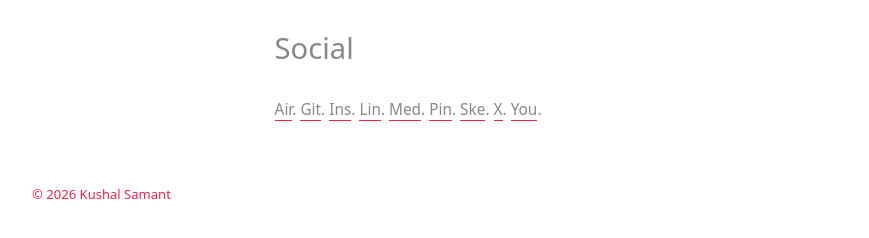
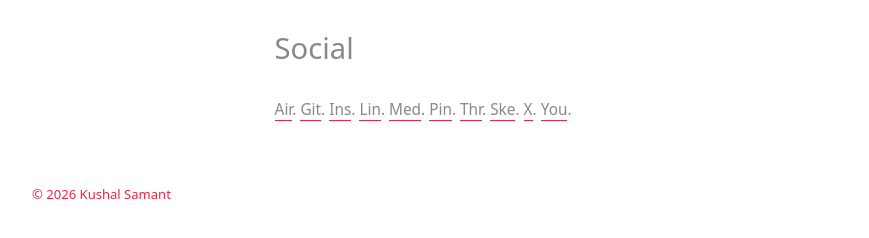
Before and after one commit to kushalsamant/kushalsamant.github.io, a Jekyll site: the page built from index.md, in a window 1280 px wide. Shown: the part 437-675 px from the top of the page, without its empty margins (14-883 px from the left). Built offline with Jekyll 4.4.1, drawn with Linux system fonts in a browser that asks for light colours; our own code applies the rules of GitHub Pages for plain Markdown files.

Commit message:
Update index.md

```diff
--- a/index.md
+++ b/index.md
@@ -20,6 +20,7 @@ and independent practice.
 [Lin](https://linkedin.com/in/kvshvl).
 [Med](https://medium.com/@kvshvl).
 [Pin](https://in.pinterest.com/kvshvl).
+[Thr](https://kvshvl.threadless.com).
 [Ske](https://sketchfab.com/kvshvl/models).
 [X](https://x.com/kvshvl_).
 [You](https://youtube.com/@kvshvl/videos).
```
